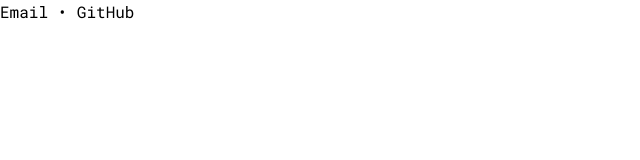
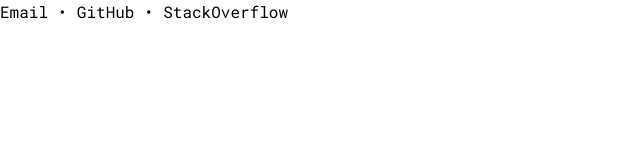
Before and after one commit to dy0gu/websyte, a Next.js app: page / in a window 1280 px wide. Shown: the top 160 px of the page, without its empty margins (0-640 px from the left). Built offline with nearby package versions, Linux system fonts and the light colour scheme.

Commit message:
Update links

```diff
--- a/app/page.tsx
+++ b/app/page.tsx
@@ -8,6 +8,7 @@
 const links = [
 	{ name: "Email", href: "mailto:email@diogo.work" },
 	{ name: "GitHub", href: "https://www.github.com/dy0gu" },
+	{ name: "StackOverflow", href: "https://stackoverflow.com/users/22441488" },
 ];
 
 export default function Home() {
```
